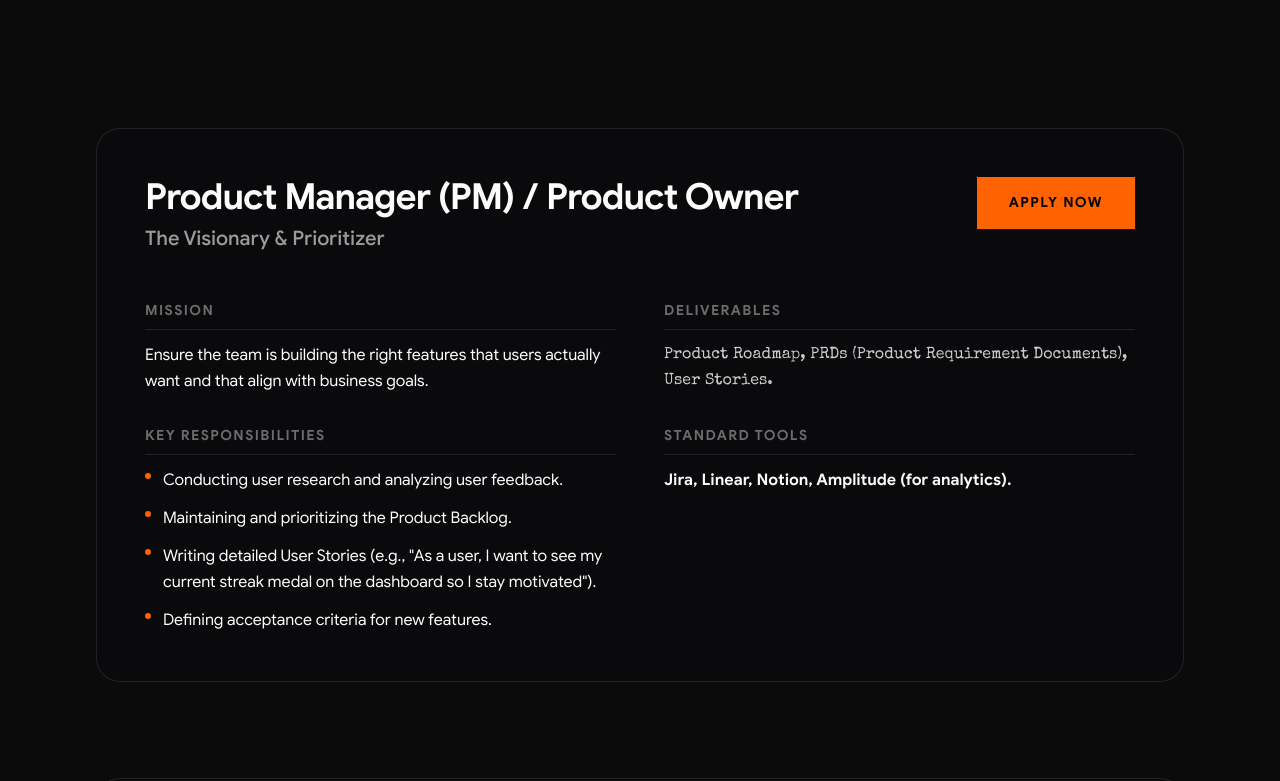
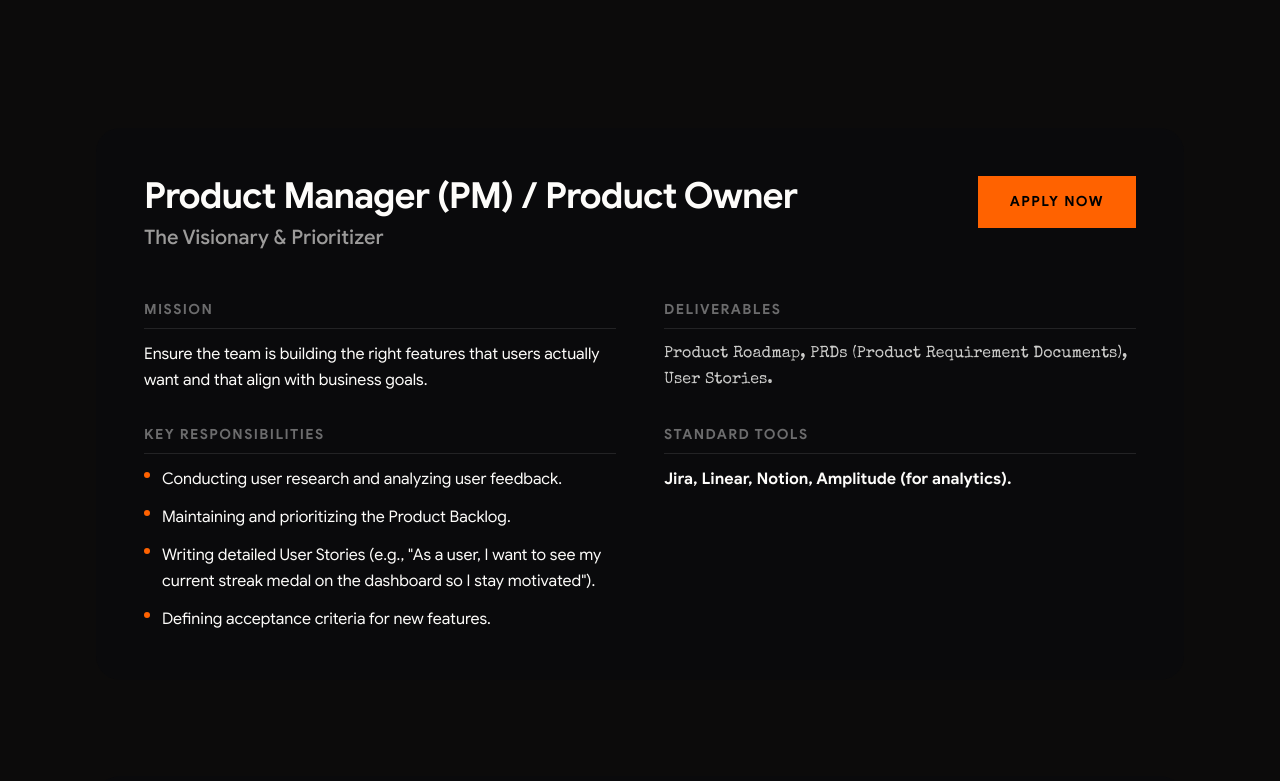
Before and after one commit to duskdynamicsproductions/elevate, a React (Vite) app: page /careers in a window 1280 px wide. Shown: the part 480-1261 px from the top of the page. Built offline with nearby package versions, Linux system fonts and the light colour scheme; a web font is replaced by a local one.

Commit message:
style: Remove borders from role cards on Careers page based on user feedback

```diff
--- a/src/CareersPage.tsx
+++ b/src/CareersPage.tsx
@@ -192,7 +192,7 @@ export function CareersPage() {
       <main className="px-6 pb-32 md:px-12 lg:px-24 max-w-7xl mx-auto">
         <div className="space-y-16 md:space-y-24">
           {roles.map((role, index) => (
-            <div key={index} className="group relative bg-[#0a0a0c] p-8 md:p-12 rounded-3xl border border-elevate-paper/10 hover:border-elevate-orange/50 transition-colors duration-500">
+            <div key={index} className="group relative bg-[#0a0a0c] p-8 md:p-12 rounded-3xl">
 
               <div className="flex flex-col md:flex-row md:items-start justify-between gap-8 mb-12">
                 <div>
```
